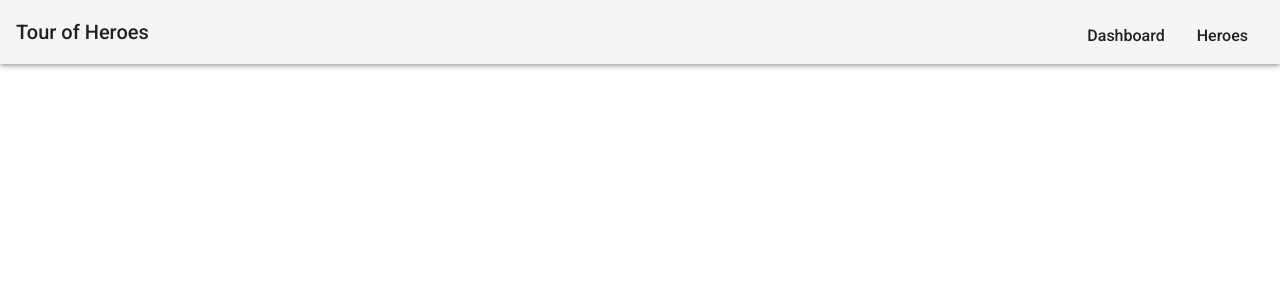
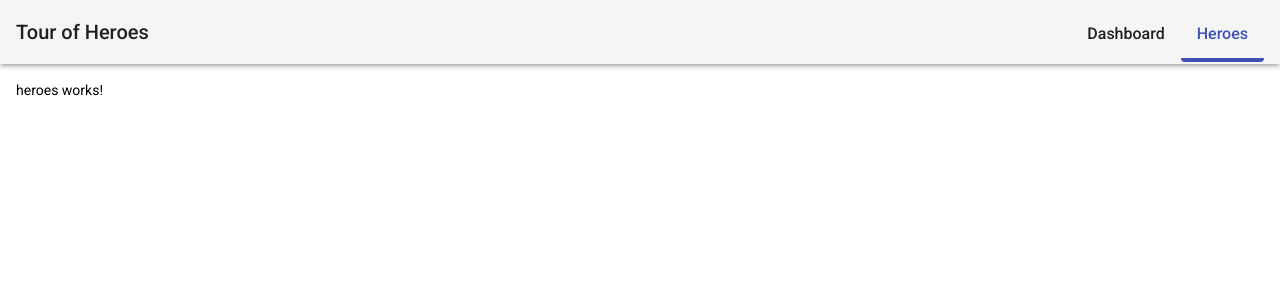
Before and after one commit to mohsanaziz/tour-of-heroes, an Angular app: page /heroes in a window 1280 px wide. Before the commit this address led to /. Shown: the top 300 px of the page. Built offline with nearby package versions, Linux system fonts and the light colour scheme.

Commit message:
feat: add heroes page

```diff
--- a/apps/frontend/src/app/app-routing.module.ts
+++ b/apps/frontend/src/app/app-routing.module.ts
@@ -11,6 +11,10 @@ const routes: Routes = [
     path: 'dashboard',
     loadChildren: () => import('./heroe/dashboard/dashboard.module').then((m) => m.DashboardModule),
   },
+  {
+    path: 'heroes',
+    loadChildren: () => import('./heroe/heroes/heroes.module').then((m) => m.HeroesModule),
+  },
 ];
 
 @NgModule({
--- /dev/null
+++ b/apps/frontend/src/app/heroe/heroes/heroes.component.html
@@ -0,0 +1 @@
+<p>heroes works!</p>
--- /dev/null
+++ b/apps/frontend/src/app/heroe/heroes/heroes.component.ts
@@ -0,0 +1,13 @@
+import { Component, OnInit, ChangeDetectionStrategy } from '@angular/core';
+
+@Component({
+  selector: 'maz-heroes',
+  templateUrl: './heroes.component.html',
+  styleUrls: ['./heroes.component.scss'],
+  changeDetection: ChangeDetectionStrategy.OnPush,
+})
+export class HeroesComponent implements OnInit {
+  constructor() {}
+
+  ngOnInit(): void {}
+}
--- a/apps/frontend/src/app/toolbar/toolbar.component.html
+++ b/apps/frontend/src/app/toolbar/toolbar.component.html
@@ -3,6 +3,6 @@
 
   <mat-nav-list>
     <a mat-list-item [routerLink]="['/dashboard']" routerLinkActive="active"> <span> Dashboard </span> </a>
-    <a mat-list-item> <span> Heroes </span> </a>
+    <a mat-list-item [routerLink]="['/heroes']" routerLinkActive="active"> <span> Heroes </span> </a>
   </mat-nav-list>
 </mat-toolbar>
```
Also changed, not shown: apps/frontend/src/app/heroe/heroes/heroes-routing.module.ts (added, +17 -0 lines), apps/frontend/src/app/heroe/heroes/heroes.module.ts (added, +10 -0 lines), apps/frontend/src/app/heroe/heroes/heroes.component.scss (added).
